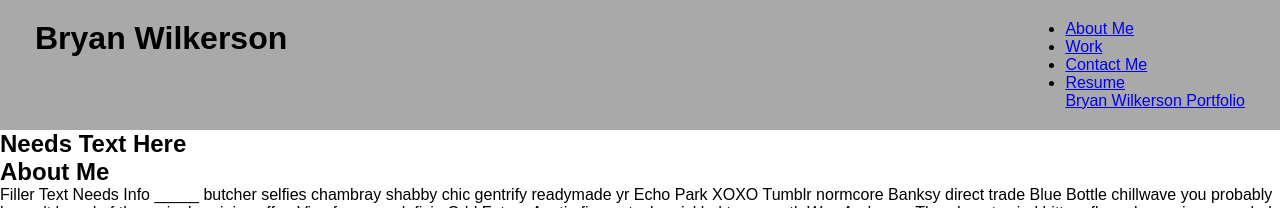
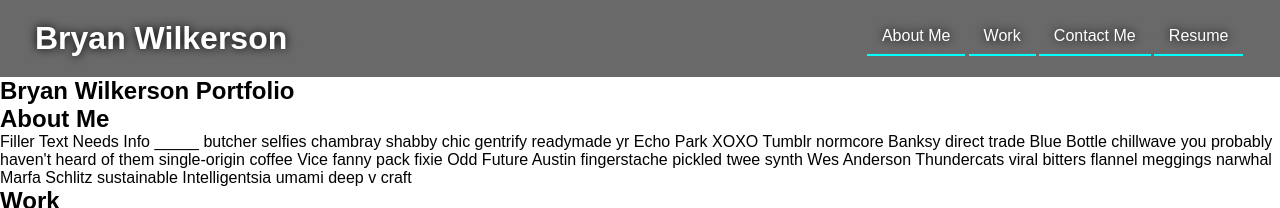
Before and after one commit to bwilk483/portfolio, a plain HTML site: page index.html in a window 1280 px wide. Shown: the top 208 px of the page. Drawn offline with Linux system fonts and the light colour scheme.

Commit message:
added css to nav

```diff
--- a/assets/css/style.css
+++ b/assets/css/style.css
@@ -6,7 +6,7 @@
 
 :root {
   --primary-color: black;
-  --secondary-color: darkgrey;
+  --secondary-color: dimgrey;
   --font-color: white;
 }
 
@@ -30,3 +30,45 @@ header {
   background-attachment: fixed;
   z-index: 9999;
 }
+
+header h1 {
+  font-weight: bold;
+  margin: 0;
+  font-size: 2rem;
+  color: var(--font-color);
+  text-shadow: 0 0 10px black;
+}
+header a {
+  text-decoration: none;
+  color: var(--font-color);
+}
+
+header nav {
+  margin: 7px 0;
+}
+
+header nav ul {
+  display: flex;
+  flex-wrap: wrap;
+  justify-content: space-between;
+  align-items: center;
+  list-style: none;
+}
+
+header nav ul li a {
+  padding: 10px 15px;
+  font-weight: lighter;
+  font-size: 1rem;
+  text-shadow: 0 0 10px black;
+  border-bottom: 2px solid aqua;
+  margin: 0.1rem;
+}
+
+header nav ul li a:hover {
+  background: var(--primary-color);
+  color: aqua;
+  border-radius: 1rem;
+  text-shadow: none;
+}
+
+/* hero */
--- a/index.html
+++ b/index.html
@@ -9,7 +9,9 @@
   <body>
     <!--Header/Nav-->
     <header>
-      <h1>Bryan Wilkerson</h1>
+      <h1>
+        <a href="/">Bryan Wilkerson</a>
+      </h1>
       <nav>
         <ul>
           <li>
@@ -21,16 +23,17 @@
           <li>
             <a href="#contact-me">Contact Me</a>
           </li>
-          <li><a href="#resume">Resume</a></li>
+          <li>
+            <a href="#resume">Resume</a>
+          </li>
         </ul>
-        <a href="/">Bryan Wilkerson Portfolio</a>
       </nav>
     </header>
 
     <!--Hero-->
     <section class="hero">
       <div class="hero-cta">
-        <h2>Needs Text Here</h2>
+        <h2>Bryan Wilkerson Portfolio</h2>
       </div>
     </section>
 
```
Also changed, not shown: assets/Untitled.png (added), assets/images/hero-img.jpg (added).
